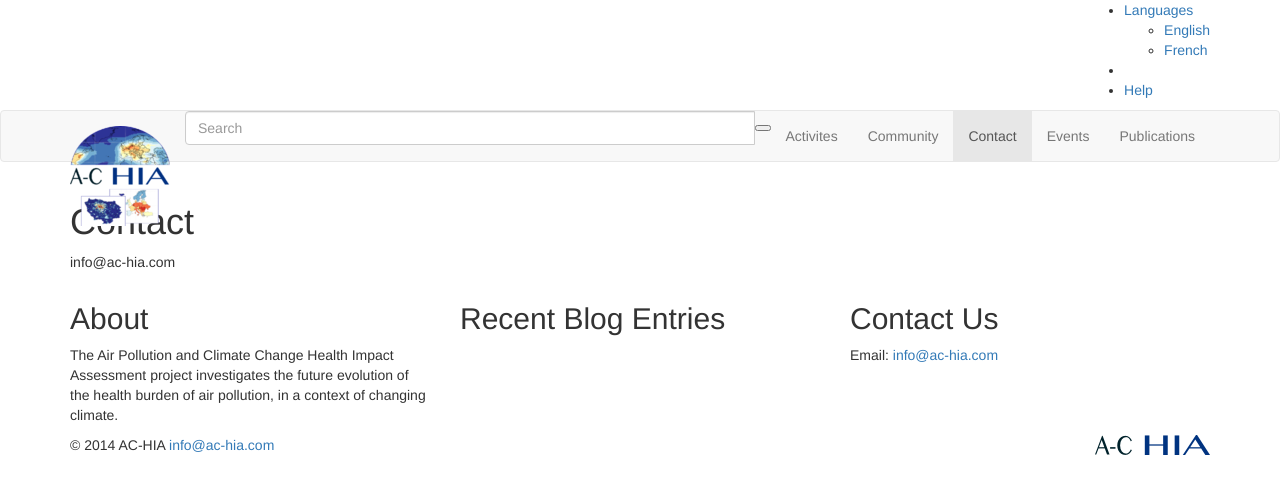
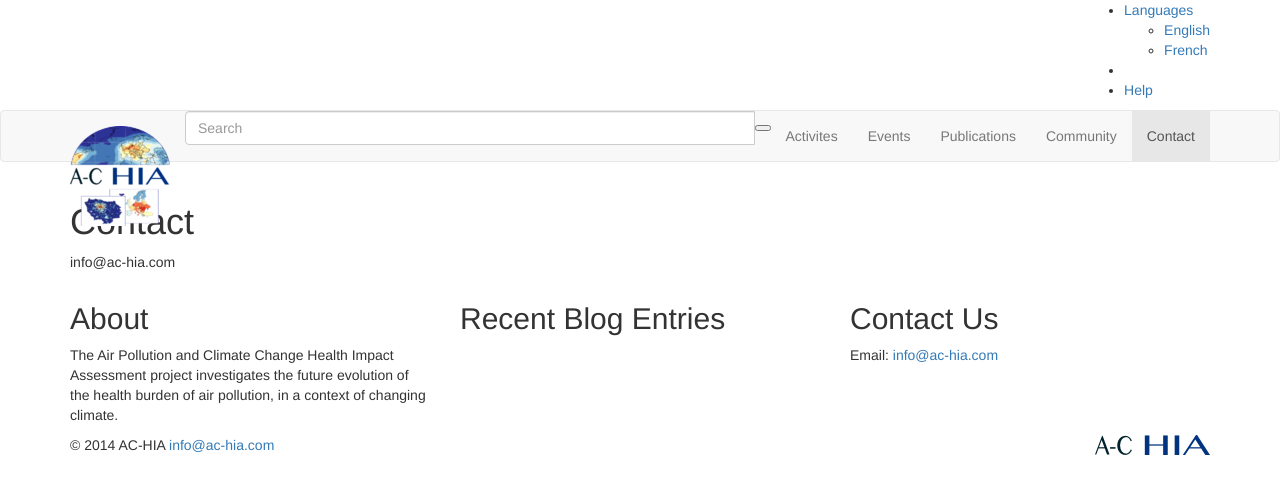
Before and after one commit to vlikhvar/achia, a Jekyll site: the page built from contact.md, in a window 1280 px wide. Shown: the top 494 px of the page. Built offline with Jekyll 4.4.1, drawn with Linux system fonts in a browser that asks for light colours; nearby versions of some CDN libraries; library files that are not in the unit come from our copies; Markdown is read by kramdown in place of the engine named in the settings.

```diff
--- a/_config.yml
+++ b/_config.yml
@@ -126,6 +126,8 @@ JB :
   #
   #   pages_list :
   #     provider : "custom"
+  pages_list :
+    provider : "custom"
   #
   # Setting any helper's provider to 'custom' will bypass the helper code
   # and include your custom code. Your custom file must be defined at:
--- a/_includes/custom/pages_list
+++ b/_includes/custom/pages_list
@@ -20,20 +20,18 @@ Usage:
   This helper can be seen in use at: ../_layouts/default.html
 -->{% endcomment %}
 
-{% if site.JB.pages_list.provider == "custom" %}
-  {% include custom/pages_list %}
-{% else %}
+  {% for order in (1..7) %}
     {% for node in pages_list %}
-    {% if node.title != null %}
+      {% if node.order == order and node.title != null %}
         {% if group == null or group == node.group %}
           {% if page.url == node.url %}
-      	<li class="active"><a href="{{ BASE_PATH }}{{node.url}}" class="active"><i class="icon-chevron-right"></i> {{node.title}}</a></li>
+          <li class="active"><a href="{{ BASE_PATH }}{{node.url}}" class="active">{{node.title}}</a></li>
           {% else %}
-      	<li><a href="{{ BASE_PATH }}{{node.url}}"><i class="icon-chevron-right"></i> {{node.title}}</a></li>
+          <li><a href="{{ BASE_PATH }}{{node.url}}">{{node.title}}</a></li>
           {% endif %}
         {% endif %}
       {% endif %}
     {% endfor %}
-{% endif %}
+  {% endfor %}
 {% assign pages_list = nil %}
 {% assign group = nil %}
--- a/community.html
+++ b/community.html
@@ -2,6 +2,7 @@
 layout: page
 title: Community
 group: navigation
+order: 5
 ---
 {% include JB/setup %}
 
--- a/events.html
+++ b/events.html
@@ -3,6 +3,7 @@ layout: page
 title: Events
 header: Pages
 group: navigation
+order: 3
 ---
 {% include JB/setup %}
 
```
Also changed, not shown: activities.md (+1 -0 lines), contact.md (+1 -0 lines), publications.md (+1 -0 lines). Lines whose indentation alone changed are shown as unchanged.
